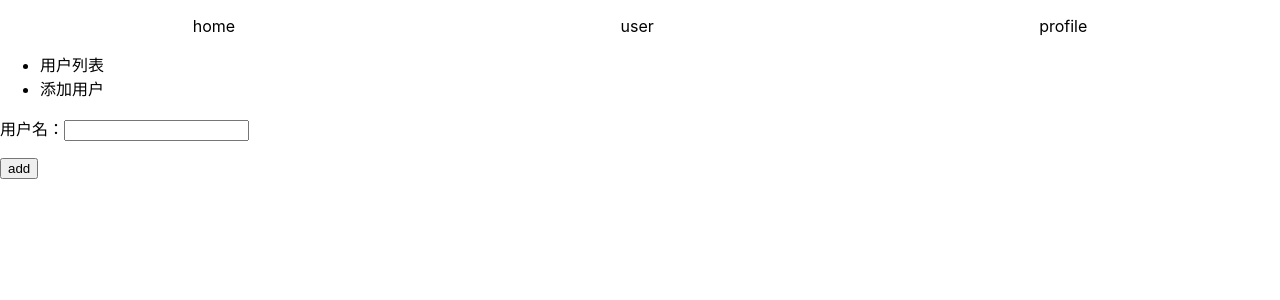
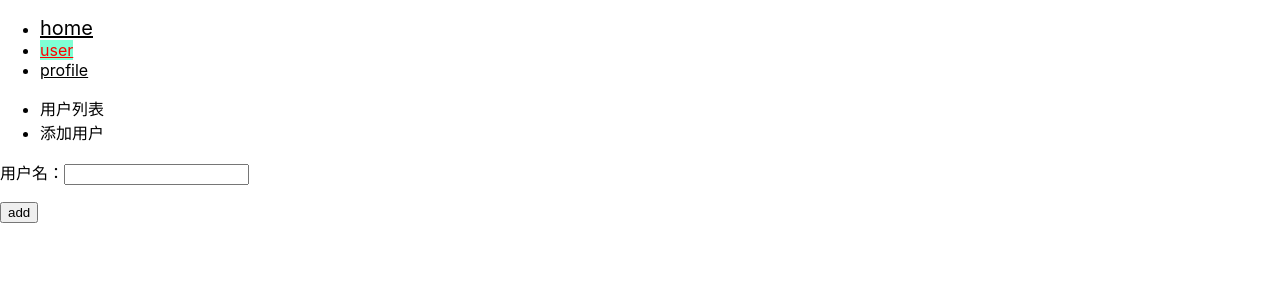
Before and after one commit to lotosv2010/react-router-source, a React (Create React App) app: page /user/add in a window 1280 px wide. Shown: the top 300 px of the page. Built offline with nearby package versions, Linux system fonts and the light colour scheme.

Commit message:
feat(react-router): navLink 组件实现

```diff
--- a/src/index.css
+++ b/src/index.css
@@ -11,3 +11,13 @@ code {
   font-family: source-code-pro, Menlo, Monaco, Consolas, 'Courier New',
     monospace;
 }
+
+.app {
+  background-color: antiquewhite;
+}
+.strong {
+  font-size: 20px;
+}
+.active {
+  background-color: aquamarine;
+}
--- /dev/null
+++ b/src/lib/react-router-dom/NavLink.js
@@ -0,0 +1,30 @@
+import React, {useContext} from 'react';
+import { _RouterContext as RouterContext, matchPath} from '../react-router';
+import Link from './Link';
+export default function NavLink(props) {
+  const context = useContext(RouterContext);
+  const {location: {pathname}} = context;
+  const {
+    className: classNameProp = '',       // 基础类名
+    activeClassName = 'active', // 激活时的类名
+    style: styleProp={}, // 基础样式对象
+    activeStyle={}, // 激活时样式对象
+    children,
+    to,
+    exact
+  } = props;
+  const isActive = matchPath(pathname, {path: to,exact});
+  const className = isActive ? joinClassName(classNameProp, activeClassName) : classNameProp;
+  const style = isActive ? {...styleProp, ...activeStyle} : styleProp;
+  const linkProps = {
+    className,
+    style,
+    to,
+    children
+  }
+  return <Link {...linkProps}/>
+}
+
+function joinClassName(...className) {
+  return className.filter(i => i).join(' ');
+}
--- a/src/routes/index.tsx
+++ b/src/routes/index.tsx
@@ -1,5 +1,5 @@
 import React from 'react';
-import {BrowserRouter as Router, Link, Route, Switch, Redirect} from '../lib/react-router-dom';
+import {BrowserRouter as Router, Link, Route, Switch, Redirect, NavLink} from '../lib/react-router-dom';
 import Home from '../components/Home';
 import User from '../components/User/index';
 import Login from '../components/Login';
@@ -10,11 +10,28 @@ function Routes() {
   return(
     <Router>
       <div>
-        <p style={{display: 'flex', justifyContent: 'space-around'}}>
-          <Link to='/home'>home</Link>
-          <Link to='/user'>user</Link>
-          <Link to='/profile'>profile</Link>
-        </p>
+        <ul>
+          <li>
+            <NavLink
+              to='/home'
+              activeClassName='active'
+              className='strong'
+              style={{textDecoration: 'underline'}}
+              activeStyle={{color: 'red'}}
+            >home</NavLink></li>
+          <li>
+            <NavLink
+              to='/user'
+              style={{textDecoration: 'underline'}}
+              activeStyle={{color: 'red'}}
+            >user</NavLink></li>
+          <li>
+            <NavLink
+              to='/profile'
+              style={{textDecoration: 'underline'}}
+              activeStyle={{color: 'red'}}
+            >profile</NavLink></li>
+        </ul>
         <Switch>
           <Route path='/user' exact={false} component={User} />
           <Route path='/home' exact={true} component={Home} />
```
Also changed, not shown: src/lib/react-router-dom/index.js (+4 -3 lines), 2 other files (tests, documents, lock files or other folders).
